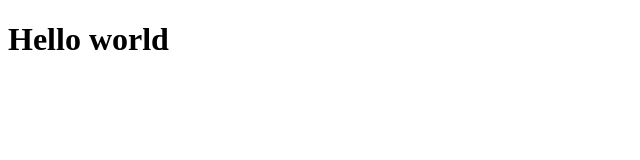
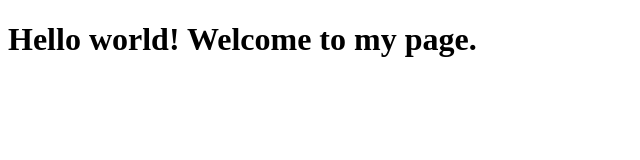
Before and after one commit to tho-win/tho-win.github.io, a plain HTML site: page index.html in a window 1280 px wide. Shown: the whole page, without its empty margins (0-640 px from the left). Drawn offline with Linux system fonts and the light colour scheme.

Commit message:
Update index.html

```diff
--- a/index.html
+++ b/index.html
@@ -1,4 +1,4 @@
 <!DOCTYPE html>
 <html>
-<h1>Hello world</h1>
+<h1>Hello world! Welcome to my page.</h1>
 </html>
```
